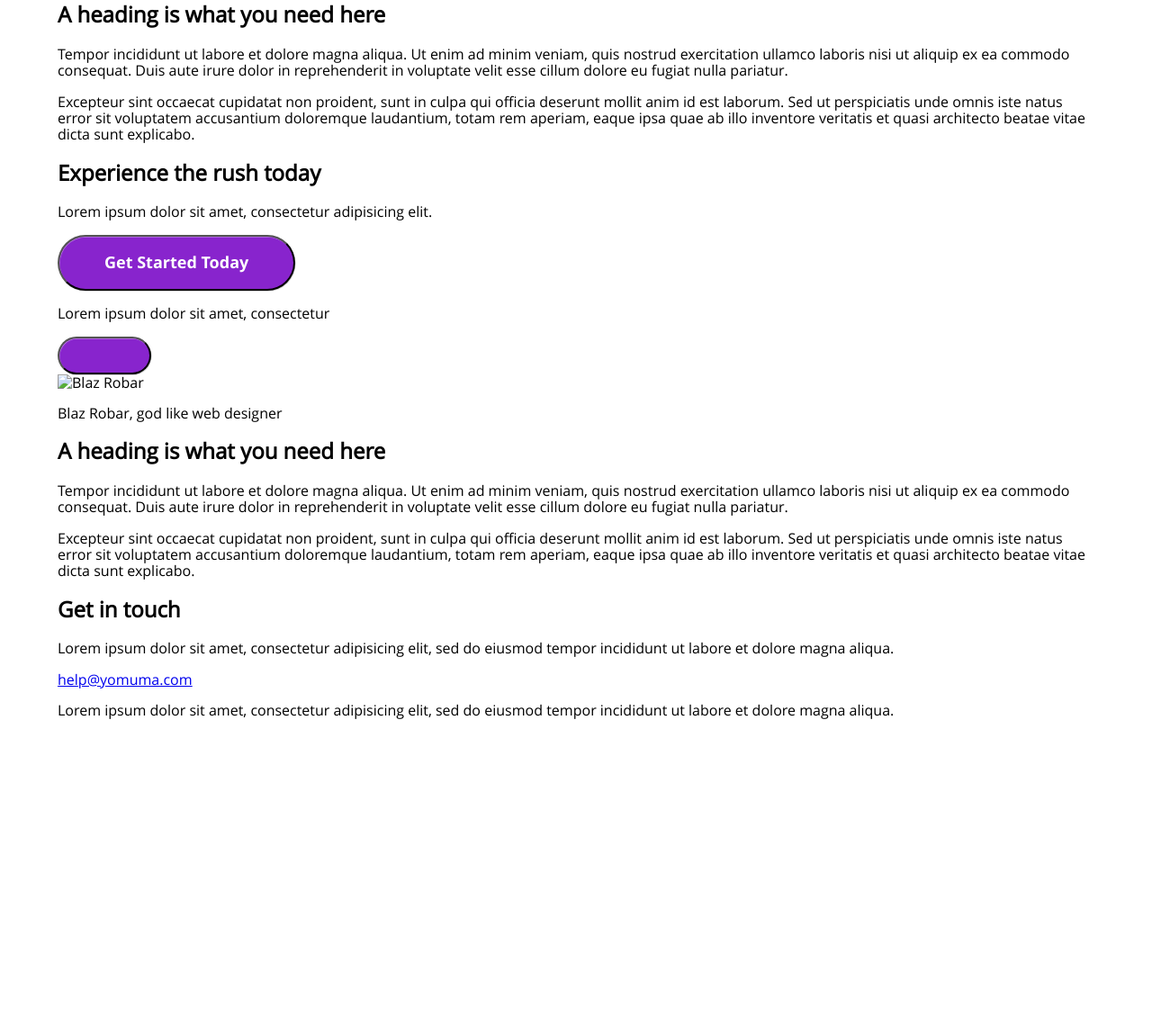
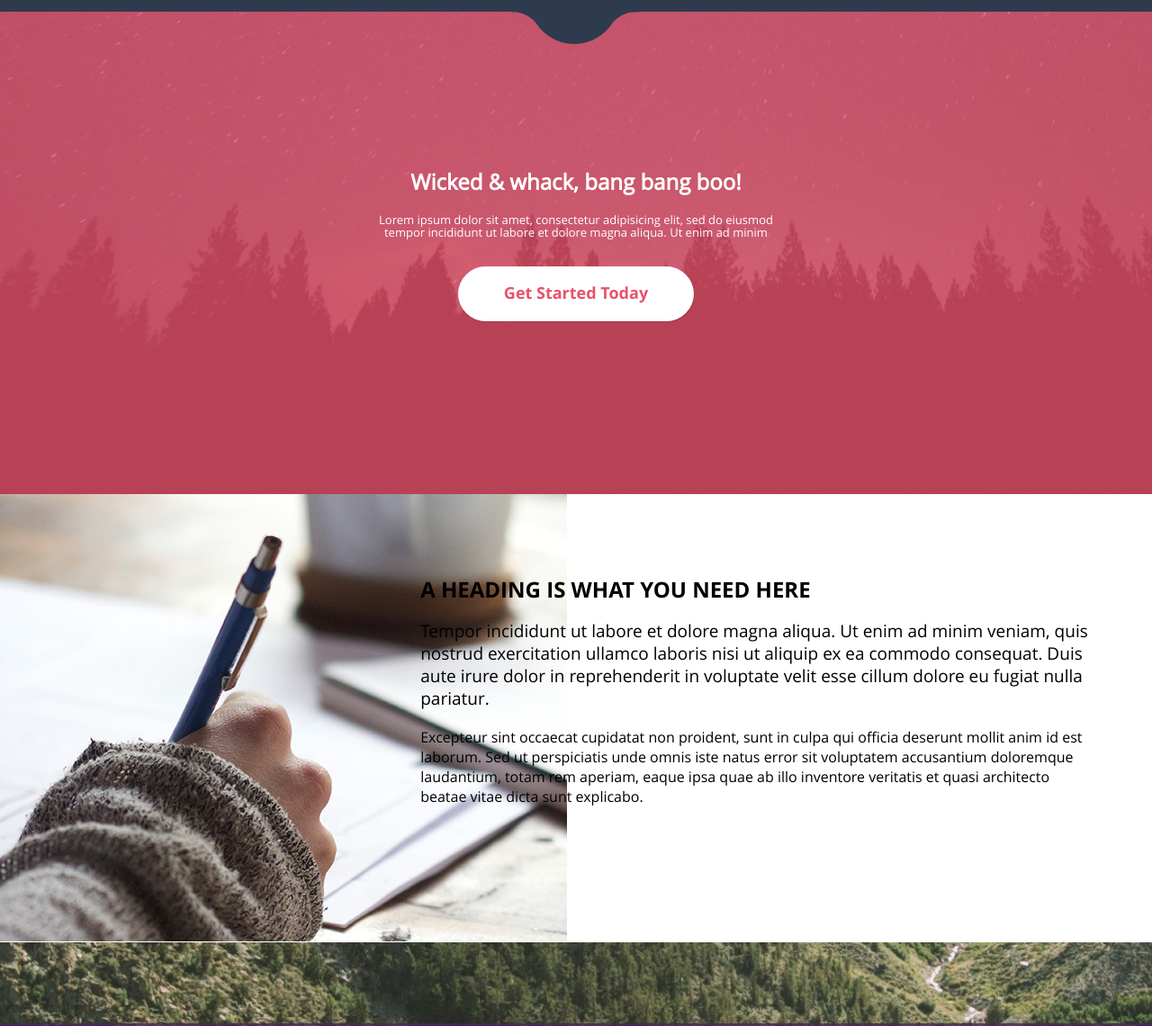
Before and after one commit to ABidanec/pex9, a website: page app/index.html in a window 1280 px wide. Shown: the part 1565-2705 px from the top of the page at 90% size. Before the commit the page ends 2379 px from the top, so only its background shows below. Drawn offline with nearby package versions, Linux system fonts and the light colour scheme.

Commit message:
Завершение статической верстки

```diff
--- a/app/css/main.css
+++ b/app/css/main.css
@@ -62,6 +62,7 @@ button,
 button:active,
 button:focus {
     outline: none;
+    cursor: pointer;
 }
 /* end none border focus in button*/
 
@@ -130,6 +131,11 @@ ul{
 						font-weight: 700;
 						padding: 44px 25px;
 					}
+						.b-top-menu__link:hover{
+							color: #ccc;
+						}
+
+
 		.b-top-search{
 			top: 29px;
 			right: -176px;
@@ -200,6 +206,14 @@ ul{
 				border-radius: 50px;
 			}
 
+				.b-button:hover{
+					color: #8824cd;
+					background: #fff;
+				}
+
+
+
+
 			.b-bottom-header__desc p{
 				font-size: 12px;
 			}
@@ -212,18 +226,219 @@ ul{
 	background: #2e3b4e;
 	color: #fff;
 }
+	.b-features:after{
+		position: absolute;
+		width: 141px;
+		height: 36px;
+		left: 50%;
+		margin: 0 0 0 -71px;
+		/*bottom: -36px;*/
+		/*background: #fff;*/
+		background: url("../img/bg-features-after.png") no-repeat;
+		z-index: 10;
+	}
+
+
+
+
 	.b-features_center{
 		min-width: 820px;
 		width: 70%;
+		padding: 78px 0 138px 0;
 	}
 
 	.b-features__item{
 		float: left;
 		width: 40%;
+		margin:2% 5%;
 	}
 		.b-features__head{
 			font-family: 'open_sansbold', 'open_sansregular', sans-serif;
 			text-transform: uppercase;
 			font-size: 15px;
+			margin:0 0 35px 0;
+		}
+
+		.b-features__item p{
+			line-height: 24px;
 		}
 /*end b-features*/
+
+/*b-works*/
+.b-works{
+	background: #e7526b url("../img/bg-works.png") no-repeat;
+	background-size: cover;
+	text-align: center;
+	padding: 156px 0 192px 0;
+	color: #fff;
+}
+	.b-works__desc{
+		font-size: 13px;
+		width: 470px;
+		margin: 0 auto 30px;
+	}
+
+	.b-works__button{
+		background: #fff;
+		color:#e7526b;
+		border: 1px solid #fff;
+	}
+
+		.b-works__button:hover{
+			background: #e7526b;
+			color:#fff;
+		}
+/*end b-works*/
+
+/*b-about*/
+.b-about{
+	background: url("../img/bg-about.jpg") no-repeat center left;
+	padding: 93px 0 135px 0;
+}
+	.b-about__content{
+		padding: 0 0 0 35%;
+	}
+
+		.b-about__head{
+			text-transform: uppercase;
+			font-family: 'open_sansbold', sans-serif;
+			margin: 0 0 15px 0;
+		}
+
+		.b-about__desc{
+			font-size: 19px;
+			line-height: 25px;
+		}
+
+		.b-about__text{
+			line-height: 22px;
+		}
+/*end b-about*/
+
+/*b-faq*/
+.b-faq{
+	background: url("../img/bg-faq.jpg") no-repeat;
+	background-size: cover;
+}
+	.l-faq__mask{
+		text-align: center;
+		margin: 90px 0 0 0;
+		background: rgba(78, 34, 94, .8);
+		padding: 90px 0 115px 0;
+		color: #a87bb7;
+	}
+		.b-faq__head{
+			color: #fff;
+			font-family: 'open_sanslight', sans-serif;
+			font-size: 40px;
+			margin: 0 0 36px 0;
+		}
+
+		.b-faq__desc{
+			width: 740px;
+			margin: 0 auto 32px;
+			font-size: 20px;
+		}
+
+		.b-faq__text{
+			font-size: 12px;
+			color: #fff;
+		}
+/*end b-faq*/
+
+/*b-photo*/
+.b-photo{
+	background: url("../img/bg-photo.jpg") no-repeat;
+	background-size: cover;
+	padding: 360px 0 85px 0;
+}
+
+	.b-button__photo{
+		background: none;
+		border: 1px solid #fff;
+		font-family: 'open_sansbold', sans-serif;
+		font-size: 13px;
+		padding: 12px 30px;
+		border-radius: 30px;
+		margin: 0 0 30px 0;
+	}
+		.b-button__photo:hover{
+			background: #fff;
+			color: #000;
+		}
+
+
+	.b-photo__cont{
+		color: #fff;
+		width: 44%;
+		left: 0;
+	}
+
+		.b-photo__slogan{
+			font-size: 40px;
+			margin: 0 0 30px 0;
+		}
+
+		.b-photo__user-portret{
+			float: left;
+			width: 48px;
+			height: 48px;
+			border-radius: 50%;
+			overflow: hidden;
+		}
+
+		.b-photo__user-info{
+			padding: 1px 0 0 58px;
+		}
+/*end b-photo*/
+
+/*b-desc*/
+.b-desc{
+	background: url("../img/bg-desc.jpg") no-repeat center right;
+	padding: 110px 0 138px 0;
+}
+	.b-desc__content{
+		width: 56%;
+		left: 0;
+	}
+/*end b-desc*/
+
+/*b-contact*/
+.b-contact{
+	background: #e7526b;
+	min-height: 460px;
+}
+
+	.b-contact__content{
+		width: 34%;
+		margin: 72px 0 0 0;
+		color: #fff;
+	}
+		.b-contact__head{
+			text-transform: uppercase;
+			margin: 0 0 20px;
+		}
+
+		.b-contact__desc{
+			margin: 0 0 36px 0;
+		}
+
+		.b-contact__item{
+			margin: 0 0 13px 0;
+		}
+
+
+
+			.b-contact__content a{
+				color: #fff;
+			}
+/*end b-contact*/
+
+.b-footer{
+	min-height: 367px;
+	background: #2e3b4e;
+}
+	.b-copyright{
+		margin: 44px 0 0 0;
+		color: #fff;
+	}
--- a/app/index.html
+++ b/app/index.html
@@ -64,7 +64,7 @@
 	</header>
 
 	<section class="b-features clearfix">
-		<div class="l-center b-features_center">
+		<div class="l-center b-features_center clearfix">
 			<ul class="b-features__list">
 				<li class="b-features__item">
 					<h2 class="b-features__head">A fantastic heading</h2>
@@ -86,7 +86,7 @@
 		</div>
 	</section>
 	<!-- b-features -->
-	<section class="b-works">
+	<section class="b-works clearfix">
 		<div class="l-works__mask">
 			<div class="l-center">
 				<h2 class="b-works__head">Wicked & whack, bang bang boo!</h2>
@@ -96,8 +96,9 @@
 		</div>
 	</section>
 	<!-- b-works -->
-	<section class="b-about">
+	<section class="b-about clearfix">
 		<div class="l-center">
+			<div class="b-about__content">
 				<h2 class="b-about__head">A heading is what you need here</h2>
 				<div class="b-about__desc">
 					<p>Tempor incididunt ut labore et dolore magna aliqua. Ut enim ad minim veniam, quis nostrud exercitation ullamco laboris nisi ut aliquip ex ea commodo consequat. Duis aute irure dolor in reprehenderit in voluptate velit esse cillum dolore eu fugiat nulla pariatur.</p>
@@ -106,14 +107,15 @@
 					<p>Excepteur sint occaecat cupidatat non proident, sunt in culpa qui officia deserunt mollit anim id est laborum. Sed ut perspiciatis unde omnis iste natus error sit voluptatem accusantium doloremque laudantium, totam rem aperiam, eaque ipsa quae ab illo inventore veritatis et quasi architecto beatae vitae dicta sunt explicabo.</p>
 				</div>
 			</div>
+		</div>
 	</section>
 	<!-- b-about -->
-	<section class="b-faq">
-		<div class="l-faq__mask">
+	<section class="b-faq clearfix">
+		<div class="l-faq__mask clearfix">
 			<div class="l-center">
 				<h2 class="b-faq__head">Experience the rush today</h2>
 				<div class="b-faq__desc">
-					<p>Lorem ipsum dolor sit amet, consectetur adipisicing elit.</p>
+					<p>Lorem ipsum dolor sit amet, consectetur adipisicing elit, sed do eiusmod tempor incididunt ut labore et dolore magna aliqua consectetur adipisicing elit.</p>
 				</div>
 				<button class="b-button">Get Started Today</button>
 				<div class="b-faq__text">
@@ -123,14 +125,14 @@
 		</div>
 	</section>
 	<!-- b-faq -->
-	<section class="b-photo">
+	<section class="b-photo clearfix">
 		<div class="l-center">
 			<div class="b-photo__cont">
-				<button class="b-button"></button>
-				<div class="b-photo__slogan"></div>
+				<button class="b-button b-button__photo">Photography</button>
+				<div class="b-photo__slogan">Lorem ipsum dolor sit amet consectetur adipisicing elit</div>
 				<div class="b-photo__user">
 					<div class="b-photo__user-portret">
-						<img src="pic/user/blaz-robar.img" alt="Blaz Robar" class="b-photo__user-img">
+						<img src="pic/user/blaz-robar.jpg" alt="Blaz Robar" class="b-photo__user-img">
 					</div>
 					<div class="b-photo__user-info">
 						<p>Blaz Robar, god like web designer</p>
@@ -140,9 +142,9 @@
 		</div>
 	</section>
 	<!-- b-photo -->
-	<section class="b-desc">
-		<div class="ldesc__mask">
+	<section class="b-desc clearfix">
 		<div class="l-center">
+			<div class="b-desc__content">
 				<h2 class="b-about__head">A heading is what you need here</h2>
 				<div class="b-about__desc">
 					<p>Tempor incididunt ut labore et dolore magna aliqua. Ut enim ad minim veniam, quis nostrud exercitation ullamco laboris nisi ut aliquip ex ea commodo consequat. Duis aute irure dolor in reprehenderit in voluptate velit esse cillum dolore eu fugiat nulla pariatur.</p>
@@ -154,8 +156,9 @@
 		</div>
 	</section>
 	<!-- b-desc -->
-	<section class="b-contact">
+	<section class="b-contact clearfix">
 		<div class="l-center">
+			<div class="b-contact__content">
 				<h2 class="b-contact__head">Get in touch</h2>
 				<div class="b-contact__desc">
 					<p>Lorem ipsum dolor sit amet, consectetur adipisicing elit, sed do eiusmod tempor incididunt ut labore et dolore magna aliqua.</p>
@@ -164,11 +167,12 @@
 					<li class="b-contact__item"><a href="mailto:help@yomuma.com" class="b-contact__link">help@yomuma.com</a></li>
 				</ul>
 			</div>
+		</div>
 	</section>
 	<!-- b-contact -->
 </div>
 <!-- l-wrapper -->
-<footer class="b-footer">
+<footer class="b-footer clearfix">
 	<div class="l-center">
 		<div class="b-copyright">
 		<p>Lorem ipsum dolor sit amet, consectetur adipisicing elit, sed do eiusmod tempor incididunt ut labore et dolore magna aliqua.</p>
```
Also changed, not shown: app/img/bg-about.jpg (added), app/img/bg-desc.jpg (added), app/img/bg-faq.jpg (added), app/img/bg-features-after.png (added), app/img/bg-photo.jpg (added), app/img/bg-works.jpg (added), app/img/bg-works.png (added), app/pic/user/blaz-robar.jpg (added). Lines whose indentation alone changed are shown as unchanged.
